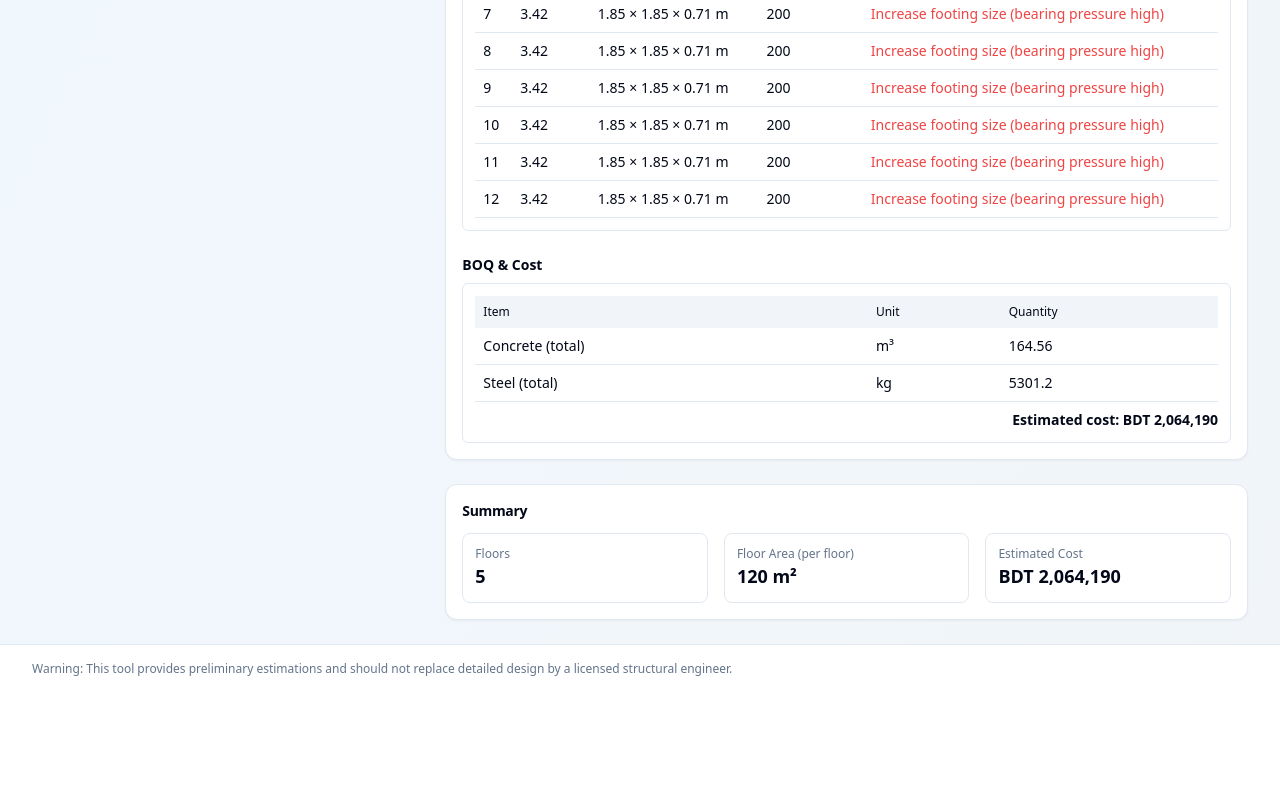
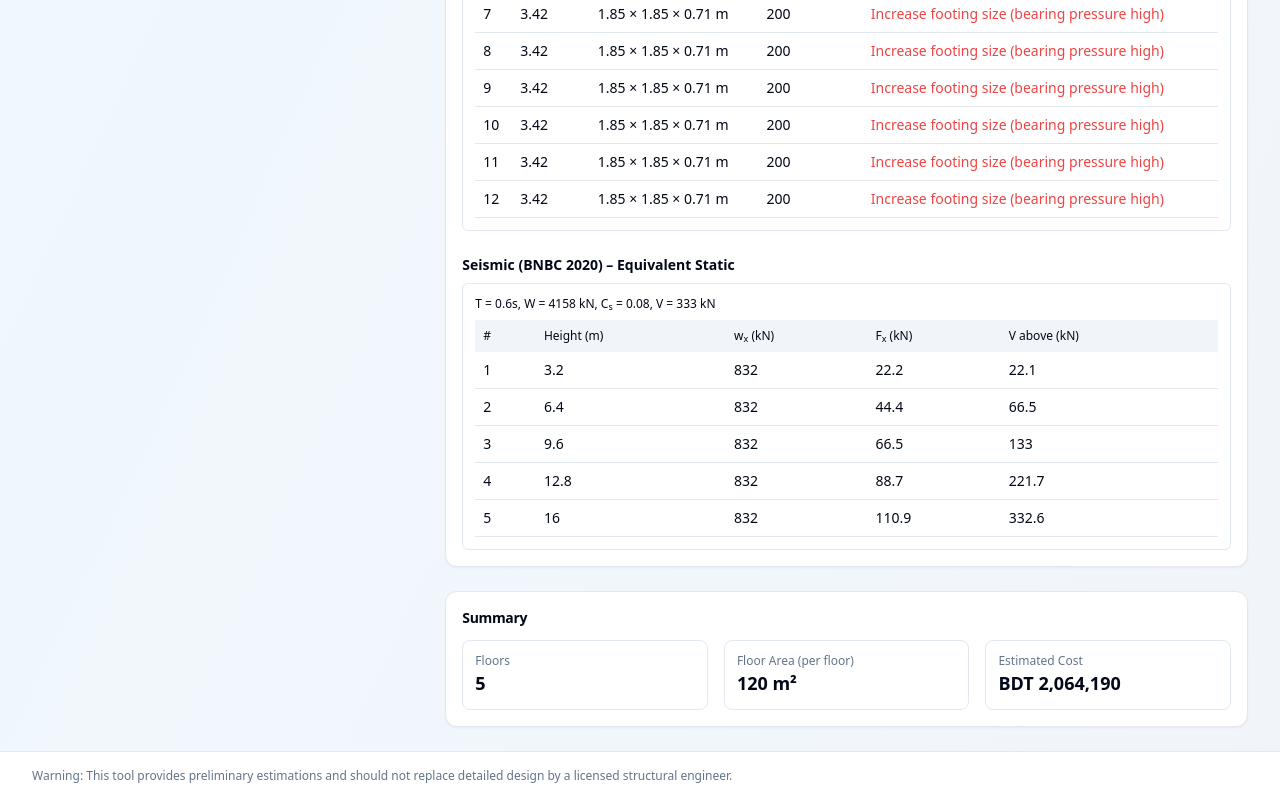
Before and after one commit to sathisamadder/Structure_v1.1, a React (Vite) app: page / in a window 1280 px wide. Shown: the part 1974-2774 px from the top of the page. Before the commit the page ends 2667 px from the top, so only its background shows below. Built offline with nearby package versions, Linux system fonts and the light colour scheme; no server answers.

Commit message:
Replace BOQ & Cost with BNBC seismic section
cgen-de0ea79480d24db89b7aa1e85c827842

```diff
--- a/client/components/structural/ResultsPanel.tsx
+++ b/client/components/structural/ResultsPanel.tsx
@@ -98,24 +98,34 @@ export default function ResultsPanel({ results }: { results: AnalysisResults })
           </table>
         </div>
       </Section>
-      <Section title="BOQ & Cost">
+      <Section title="Seismic (BNBC 2020) – Equivalent Static">
+        {results.bnbc ? (
+          <div className="space-y-2">
+            <div className="text-xs">T = {results.bnbc.periodT}s, W = {results.bnbc.seismicWeightKN} kN, C<sub>s</sub> = {results.bnbc.Cs}, V = {results.bnbc.baseShearKN} kN</div>
             <div className="overflow-auto">
               <table className="w-full text-sm">
                 <thead>
                   <tr className="text-left bg-muted">
-                <Th>Item</Th><Th>Unit</Th><Th>Quantity</Th>
+                    <Th>#</Th><Th>Height (m)</Th><Th>w<sub>x</sub> (kN)</Th><Th>F<sub>x</sub> (kN)</Th><Th>V above (kN)</Th>
                   </tr>
                 </thead>
                 <tbody>
-              {results.boq.map((q,idx)=> (
-                <tr key={idx} className="border-b">
-                  <Td>{q.name}</Td><Td>{q.unit}</Td><Td>{q.quantity}</Td>
+                  {results.bnbc.storyForces.map((s)=>(
+                    <tr key={s.story} className="border-b">
+                      <Td>{s.story}</Td>
+                      <Td>{round(s.heightM,2)}</Td>
+                      <Td>{round(s.weightKN,0)}</Td>
+                      <Td>{round(s.lateralForceKN,1)}</Td>
+                      <Td>{round(s.shearAboveKN,1)}</Td>
                     </tr>
                   ))}
                 </tbody>
               </table>
             </div>
-        <div className="text-right text-sm mt-2 font-semibold">Estimated cost: BDT {results.cost.totalCost.toLocaleString()}</div>
+          </div>
+        ) : (
+          <div className="text-sm text-muted-foreground">Add seismic inputs in the left panel to compute BNBC 2020 base shear.</div>
+        )}
       </Section>
     </div>
   );
```
Lines whose indentation alone changed are shown as unchanged.
